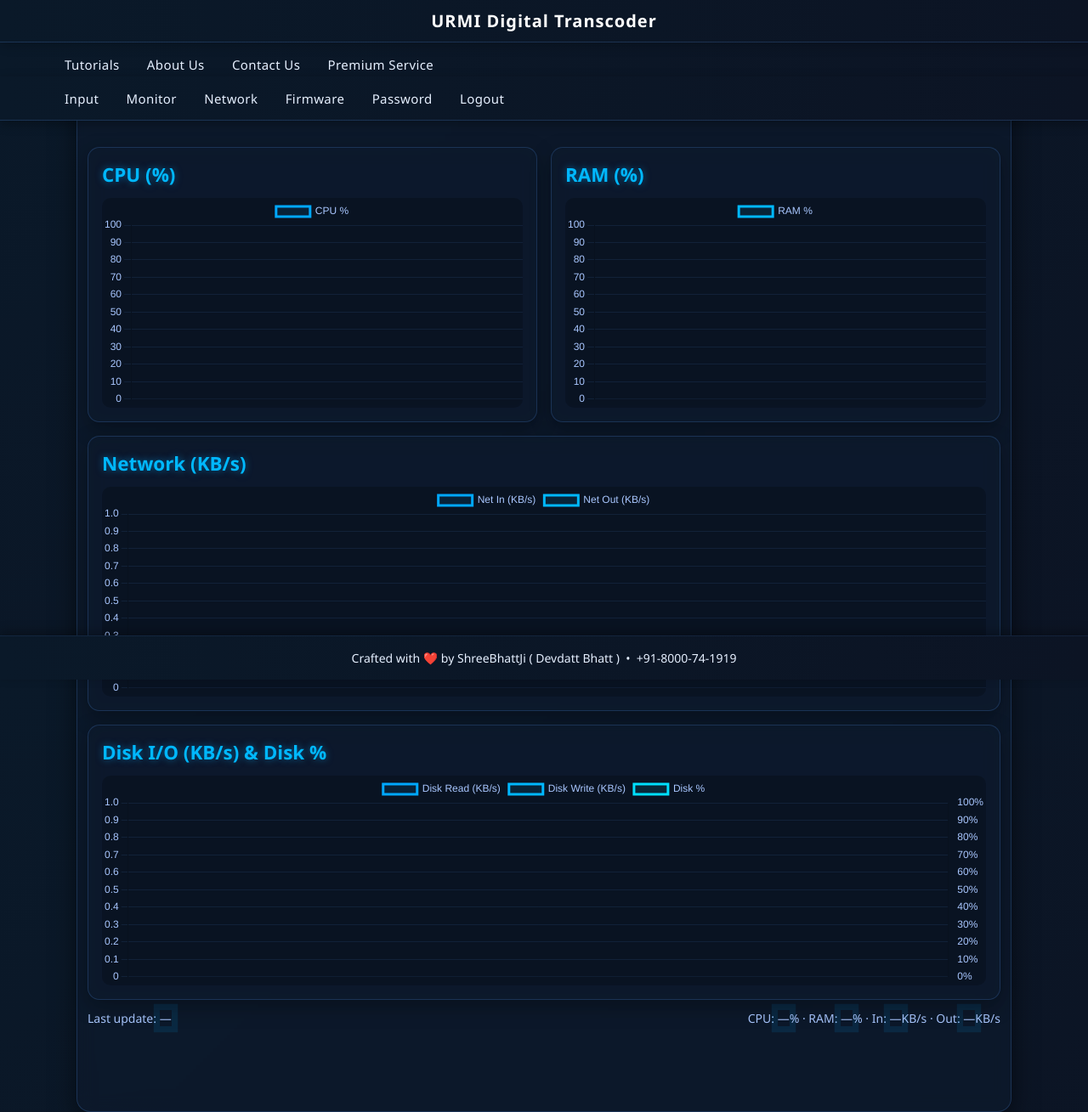
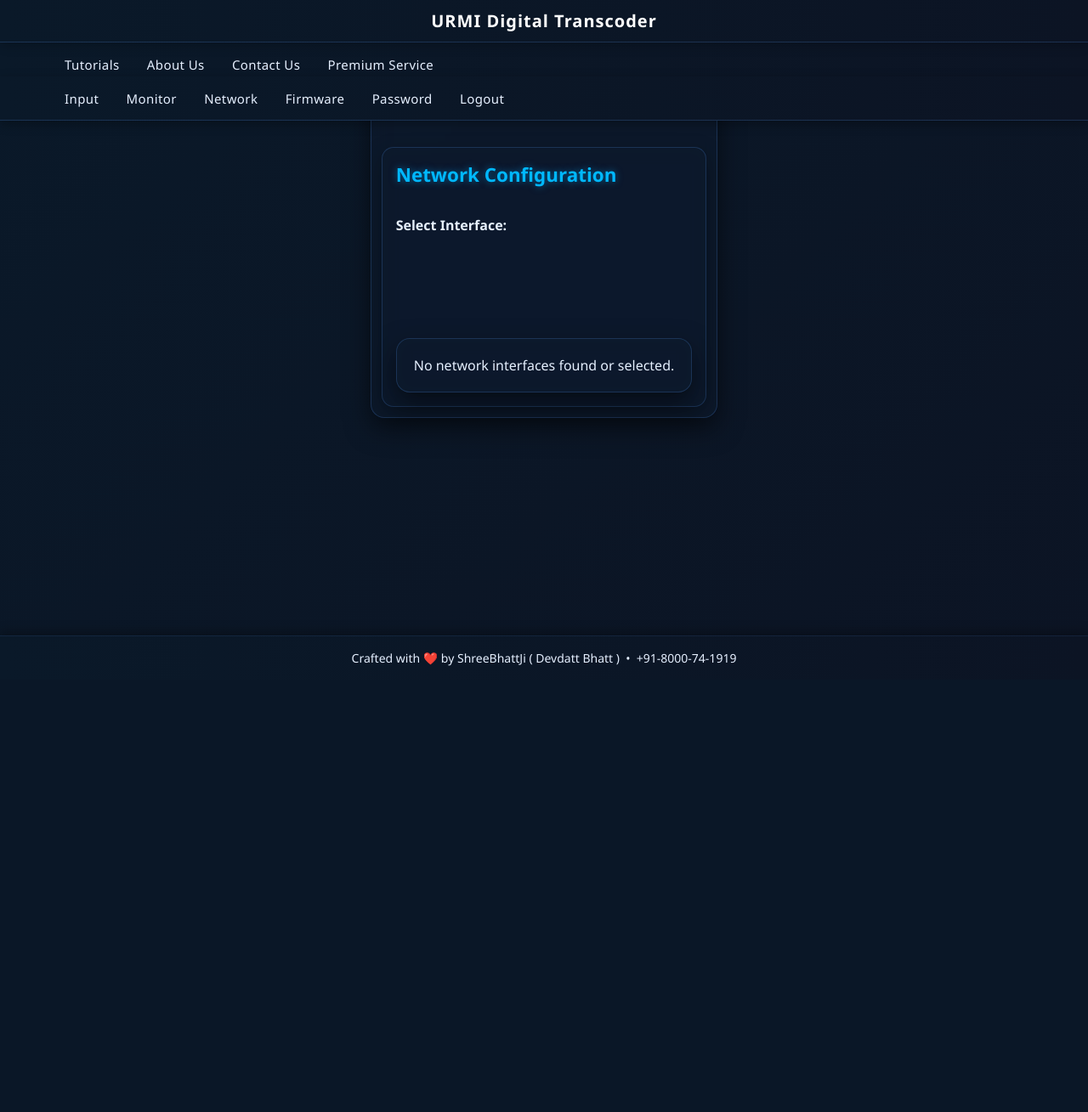
Before and after one commit to shreebhattji/urmic_transcoder, a PHP site: page / in a window 1280 px wide. Shown: the whole page at 85% size. After the commit the page ends 784 px from the top, so only its background shows below. Run offline with PHP 8.4, Linux system fonts and the light colour scheme; the visitor is signed in with stand-in values (Sample User, id 1).

Commit message:
ui upadte

```diff
--- a/html/index.php
+++ b/html/index.php
@@ -1,6 +1,4 @@
-<!-- index.php -->
 <?php
-
 /*
 Urmi you happy me happy licence
 
@@ -9,326 +7,246 @@ Copyright (c) 2026 shreebhattji
 License text:
 https://github.com/shreebhattji/Urmi/blob/main/licence.md
 */
+include 'header.php';
 
-include 'header.php'; ?>
+// Load network configuration
+$config_file = '/etc/urmi/network.json';
+$network_config = [];
+
+if (file_exists($config_file)) {
+  $config_data = file_get_contents($config_file);
+  $network_config = json_decode($config_data, true);
+}
+
+// Handle form submissions
+if ($_SERVER['REQUEST_METHOD'] === 'POST') {
+  if (isset($_POST['action'])) {
+    $interface = $_POST['interface'] ?? '';
+    $action = $_POST['action'];
+
+    if ($action === 'save') {
+      // Save configuration
+      $config = [
+        'interface' => $interface,
+        'method' => $_POST['method'] ?? '',
+        'ip' => $_POST['ip'] ?? '',
+        'netmask' => $_POST['netmask'] ?? '',
+        'gateway' => $_POST['gateway'] ?? '',
+        'dns' => $_POST['dns'] ?? '',
+        'multicast' => $_POST['multicast'] ?? 'off'
+      ];
+
+      $network_config[$interface] = $config;
+      file_put_contents($config_file, json_encode($network_config, JSON_PRETTY_PRINT));
+    } elseif ($action === 'activate') {
+      // Activate interface
+      exec("sudo ip link set $interface up", $output, $return_code);
+    } elseif ($action === 'deactivate') {
+      // Deactivate interface
+      exec("sudo ip link set $interface down", $output, $return_code);
+    }
+  }
+}
+
+// Get network interfaces excluding specific ones
+$interfaces = [];
+$output = [];
+exec('ip addr show', $output);
+
+$current_interface = null;
+$interface_data = [];
+
+foreach ($output as $line) {
+  // Match interface name
+  if (preg_match('/^\d+:\s+([a-zA-Z0-9]+):/', $line, $matches)) {
+    $current_interface = $matches[1];
+
+    // Skip interfaces we want to exclude
+    if (strpos($current_interface, 'enx') === 0) {
+      $current_interface = null;
+      continue;
+    }
+
+    if ($current_interface === 'lo') {
+      $current_interface = null;
+      continue;
+    }
+
+    // Check if interface is a bridge or docker interface
+    if (
+      strpos($current_interface, 'docker') === 0 ||
+      strpos($current_interface, 'br-') === 0 ||
+      strpos($current_interface, 'veth') === 0
+    ) {
+      $current_interface = null;
+      continue;
+    }
+
+    $interface_data[$current_interface] = [
+      'name' => $current_interface,
+      'ip' => '',
+      'mac' => '',
+      'status' => 'down',
+      'config' => $network_config[$current_interface] ?? null
+    ];
+  }
+
+  // Extract IP address
+  if ($current_interface && preg_match('/inet\s+(\d+\.\d+\.\d+\.\d+)/', $line, $matches)) {
+    $interface_data[$current_interface]['ip'] = $matches[1];
+  }
+
+  // Extract MAC address
+  if ($current_interface && preg_match('/link\/ether\s+([a-f0-9:]+)/', $line, $matches)) {
+    $interface_data[$current_interface]['mac'] = $matches[1];
+  }
+
+  // Check if interface is up
+  if ($current_interface && strpos($line, 'state UP') !== false) {
+    $interface_data[$current_interface]['status'] = 'up';
+  }
+}
+
+// Get selected interface from GET parameter or first interface
+$selected_interface = $_GET['interface'] ?? array_keys($interface_data)[0] ?? null;
+?>
 
 <div class="containerindex">
   <div class="grid">
-    <div class="card">
-      <h3><i class="fas fa-microchip"></i> CPU (%)</h3>
-      <div class="chart-wrap"><canvas id="cpuChart"></canvas></div>
-    </div>
-    <div class="card">
-      <h3><i class="fas fa-memory"></i> RAM (%)</h3>
-      <div class="chart-wrap"><canvas id="ramChart"></canvas></div>
-    </div>
     <div class="card wide">
-      <h3><i class="fas fa-network-wired"></i> Network (KB/s)</h3>
-      <div class="chart-wrap"><canvas id="netChart"></canvas></div>
-    </div>
-    <div class="card wide">
-      <h3><i class="fas fa-hdd"></i> Disk I/O (KB/s) & Disk %</h3>
-      <div class="chart-wrap"><canvas id="diskChart"></canvas></div>
+      <h3>Network Configuration</h3>
+
+      <!-- Interface selection -->
+      <div class="interface-selector">
+        <h4>Select Interface:</h4>
+        <div class="interface-list">
+          <?php foreach ($interface_data as $interface): ?>
+            <a href="?interface=<?php echo urlencode($interface['name']); ?>"
+              class="btn <?php echo $selected_interface === $interface['name'] ? 'btn-primary' : 'btn-outline-primary'; ?>">
+              <?php echo htmlspecialchars($interface['name']); ?>
+            </a>
+          <?php endforeach; ?>
+        </div>
+      </div>
+
+      <!-- Main container for network settings -->
+      <div class="network-settings-container">
+        <?php if ($selected_interface && isset($interface_data[$selected_interface])): ?>
+          <div class="interface-card">
+            <div class="interface-header">
+              <h5>Interface Settings</h5>
+              <span class="badge bg-<?php echo $interface_data[$selected_interface]['status'] === 'up' ? 'success' : 'secondary'; ?>">
+                <?php echo htmlspecialchars($interface_data[$selected_interface]['status']); ?>
+              </span>
+            </div>
+            <div class="interface-body">
+              <p><strong>IP Address:</strong> <?php echo htmlspecialchars($interface_data[$selected_interface]['ip'] ?: 'N/A'); ?></p>
+              <p><strong>MAC Address:</strong> <?php echo htmlspecialchars($interface_data[$selected_interface]['mac'] ?: 'N/A'); ?></p>
+            </div>
+            <div class="interface-footer">
+              <form method="post" action="" class="interface-form">
+                <input type="hidden" name="interface" value="<?php echo htmlspecialchars($selected_interface); ?>">
+                <input type="hidden" name="action" value="save">
+
+                <div class="mb-3">
+                  <label class="form-label">Configuration Method</label>
+                  <div class="form-check">
+                    <input class="form-check-input" type="radio" name="method" id="dhcp-<?php echo $selected_interface; ?>"
+                      value="dhcp" <?php echo ($interface_data[$selected_interface]['config']['method'] ?? '') === 'dhcp' ? 'checked' : ''; ?>>
+                    <label class="form-check-label" for="dhcp-<?php echo $selected_interface; ?>">
+                      DHCP
+                    </label>
+                  </div>
+                  <div class="form-check">
+                    <input class="form-check-input" type="radio" name="method" id="static-<?php echo $selected_interface; ?>"
+                      value="static" <?php echo ($interface_data[$selected_interface]['config']['method'] ?? '') === 'static' ? 'checked' : ''; ?>>
+                    <label class="form-check-label" for="static-<?php echo $selected_interface; ?>">
+                      Static IP
+                    </label>
+                  </div>
+                </div>
+
+                <div class="mb-3" id="static-ip-fields-<?php echo $selected_interface; ?>"
+                  style="<?php echo ($interface_data[$selected_interface]['config']['method'] ?? '') === 'static' ? 'display: block;' : 'display: none;'; ?>">
+                  <label class="form-label">IP Address</label>
+                  <input type="text" class="form-control" name="ip"
+                    value="<?php echo htmlspecialchars($interface_data[$selected_interface]['config']['ip'] ?? ''); ?>"
+                    placeholder="192.168.1.100">
+
+                  <label class="form-label mt-2">Netmask</label>
+                  <input type="text" class="form-control" name="netmask"
+                    value="<?php echo htmlspecialchars($interface_data[$selected_interface]['config']['netmask'] ?? ''); ?>"
+                    placeholder="255.255.255.0">
+
+                  <label class="form-label mt-2">Gateway</label>
+                  <input type="text" class="form-control" name="gateway"
+                    value="<?php echo htmlspecialchars($interface_data[$selected_interface]['config']['gateway'] ?? ''); ?>"
+                    placeholder="192.168.1.1">
+
+                  <label class="form-label mt-2">DNS Server</label>
+                  <input type="text" class="form-control" name="dns"
+                    value="<?php echo htmlspecialchars($interface_data[$selected_interface]['config']['dns'] ?? ''); ?>"
+                    placeholder="8.8.8.8">
+                </div>
+
+                <div class="mb-3">
+                  <label class="form-label">Multicast</label>
+                  <div class="form-check">
+                    <input class="form-check-input" type="radio" name="multicast" id="multicast-on-<?php echo $selected_interface; ?>"
+                      value="on" <?php echo ($interface_data[$selected_interface]['config']['multicast'] ?? 'off') === 'on' ? 'checked' : ''; ?>>
+                    <label class="form-check-label" for="multicast-on-<?php echo $selected_interface; ?>">
+                      Enable
+                    </label>
+                  </div>
+                  <div class="form-check">
+                    <input class="form-check-input" type="radio" name="multicast" id="multicast-off-<?php echo $selected_interface; ?>"
+                      value="off" <?php echo ($interface_data[$selected_interface]['config']['multicast'] ?? 'off') === 'off' ? 'checked' : ''; ?>>
+                    <label class="form-check-label" for="multicast-off-<?php echo $selected_interface; ?>">
+                      Disable
+                    </label>
+                  </div>
+                </div>
+
+                <div class="d-flex justify-content-between">
+                  <button type="submit" class="btn btn-primary">Save Configuration</button>
+                  <div>
+                    <button type="submit" name="action" value="activate"
+                      class="btn btn-success <?php echo $interface_data[$selected_interface]['status'] === 'up' ? 'disabled' : ''; ?>">
+                      Activate
+                    </button>
+                    <button type="submit" name="action" value="deactivate"
+                      class="btn btn-danger <?php echo $interface_data[$selected_interface]['status'] === 'down' ? 'disabled' : ''; ?>">
+                      Deactivate
+                    </button>
+                  </div>
+                </div>
+              </form>
+            </div>
+          </div>
+        <?php else: ?>
+          <div class="alert alert-info">
+            No network interfaces found or selected.
+          </div>
+        <?php endif; ?>
+      </div>
     </div>
   </div>
+</div>
 
-  <div style="margin-top:12px; color:#a9c7ff; display:flex; justify-content:space-between; font-size:14px;">
-    <div>Last update: <span id="lastUpdate" class="pulse">—</span></div>
-    <div>CPU: <span id="lastCpu" class="pulse">—</span>% · RAM: <span id="lastRam" class="pulse">—</span>% · In: <span id="lastIn" class="pulse">—</span>KB/s ·
-      Out: <span id="lastOut" class="pulse">—</span>KB/s</div>
-  </div>
-  <br>
-  <br>
-  <br>
-  <br>
-</div>
 <script>
-  const POLL_MS = 1000;
-  const JSON_URL = "metrics.json";
+  // Toggle static IP fields based on method selection
+  document.querySelectorAll('input[name^="method"]').forEach(radio => {
+    radio.addEventListener('change', function() {
+      const interfaceName = this.name.replace('method', '');
+      const staticFields = document.getElementById(`static-ip-fields-${interfaceName}`);
 
-  function toKB(v) {
-    return Math.round(v / 1024);
-  }
+      if (this.value === 'static') {
+        staticFields.style.display = 'block';
+      } else {
+        staticFields.style.display = 'none';
+      }
+    });
+  });
+</script>
 
-  const cpuChart = new Chart(document.getElementById('cpuChart').getContext('2d'), {
-    type: 'line',
-    data: {
-      labels: [],
-      datasets: [{
-        label: 'CPU %',
-        data: [],
-        fill: false,
-        borderColor: '#00a8ff',
-        backgroundColor: 'rgba(0, 168, 255, 0.1)',
-        tension: 0.4,
-        pointRadius: 0,
-        pointHoverRadius: 6
-      }]
-    },
-    options: {
-      responsive: true,
-      maintainAspectRatio: false,
-      scales: {
-        y: {
-          min: 0,
-          max: 100,
-          grid: {
-            color: 'rgba(92, 158, 255, 0.1)'
-          },
-          ticks: {
-            color: '#a9c7ff'
-          }
-        },
-        x: {
-          grid: {
-            color: 'rgba(92, 158, 255, 0.1)'
-          },
-          ticks: {
-            color: '#a9c7ff'
-          }
-        }
-      },
-      plugins: {
-        legend: {
-          labels: {
-            color: '#a9c7ff'
-          }
-        }
-      }
-    }
-  });
-
-  const ramChart = new Chart(document.getElementById('ramChart').getContext('2d'), {
-    type: 'line',
-    data: {
-      labels: [],
-      datasets: [{
-        label: 'RAM %',
-        data: [],
-        fill: false,
-        borderColor: '#00b8ff',
-        backgroundColor: 'rgba(0, 184, 255, 0.1)',
-        tension: 0.4,
-        pointRadius: 0,
-        pointHoverRadius: 6
-      }]
-    },
-    options: {
-      responsive: true,
-      maintainAspectRatio: false,
-      scales: {
-        y: {
-          min: 0,
-          max: 100,
-          grid: {
-            color: 'rgba(92, 158, 255, 0.1)'
-          },
-          ticks: {
-            color: '#a9c7ff'
-          }
-        },
-        x: {
-          grid: {
-            color: 'rgba(92, 158, 255, 0.1)'
-          },
-          ticks: {
-            color: '#a9c7ff'
-          }
-        }
-      },
-      plugins: {
-        legend: {
-          labels: {
-            color: '#a9c7ff'
-          }
-        }
-      }
-    }
-  });
-
-  const netChart = new Chart(document.getElementById('netChart').getContext('2d'), {
-    type: 'line',
-    data: {
-      labels: [],
-      datasets: [{
-          label: 'Net In (KB/s)',
-          data: [],
-          fill: false,
-          borderColor: '#00a8ff',
-          backgroundColor: 'rgba(0, 168, 255, 0.1)',
-          tension: 0.4,
-          pointRadius: 0,
-          pointHoverRadius: 6
-        },
-        {
-          label: 'Net Out (KB/s)',
-          data: [],
-          fill: false,
-          borderColor: '#00b8ff',
-          backgroundColor: 'rgba(0, 184, 255, 0.1)',
-          tension: 0.4,
-          pointRadius: 0,
-          pointHoverRadius: 6
-        }
-      ]
-    },
-    options: {
-      responsive: true,
-      maintainAspectRatio: false,
-      scales: {
-        y: {
-          beginAtZero: true,
-          grid: {
-            color: 'rgba(92, 158, 255, 0.1)'
-          },
-          ticks: {
-            color: '#a9c7ff'
-          }
-        },
-        x: {
-          grid: {
-            color: 'rgba(92, 158, 255, 0.1)'
-          },
-          ticks: {
-            color: '#a9c7ff'
-          }
-        }
-      },
-      plugins: {
-        legend: {
-          labels: {
-            color: '#a9c7ff'
-          }
-        }
-      }
-    }
-  });
-
-  const diskChart = new Chart(document.getElementById('diskChart').getContext('2d'), {
-    type: 'line',
-    data: {
-      labels: [],
-      datasets: [{
-          label: 'Disk Read (KB/s)',
-          data: [],
-          fill: false,
-          borderColor: '#00a8ff',
-          backgroundColor: 'rgba(0, 168, 255, 0.1)',
-          tension: 0.4,
-          pointRadius: 0,
-          pointHoverRadius: 6
-        },
-        {
-          label: 'Disk Write (KB/s)',
-          data: [],
-          fill: false,
-          borderColor: '#00b8ff',
-          backgroundColor: 'rgba(0, 184, 255, 0.1)',
-          tension: 0.4,
-          pointRadius: 0,
-          pointHoverRadius: 6
-        },
-        {
-          label: 'Disk %',
-          data: [],
-          yAxisID: 'percent',
-          fill: false,
-          borderColor: '#00e0ff',
-          backgroundColor: 'rgba(0, 224, 255, 0.1)',
-          tension: 0.4,
-          pointRadius: 0,
-          pointHoverRadius: 6
-        }
-      ]
-    },
-    options: {
-      responsive: true,
-      maintainAspectRatio: false,
-      scales: {
-        y: {
-          position: 'left',
-          beginAtZero: true,
-          grid: {
-            color: 'rgba(92, 158, 255, 0.1)'
-          },
-          ticks: {
-            color: '#a9c7ff'
-          }
-        },
-        percent: {
-          position: 'right',
-          min: 0,
-          max: 100,
-          grid: {
-            display: false
-          },
-          ticks: {
-            color: '#a9c7ff',
-            callback: v => v + '%'
-          }
-        },
-        x: {
-          grid: {
-            color: 'rgba(92, 158, 255, 0.1)'
-          },
-          ticks: {
-            color: '#a9c7ff'
-          }
-        }
-      },
-      plugins: {
-        legend: {
-          labels: {
-            color: '#a9c7ff'
-          }
-        }
-      }
-    }
-  });
-
-  async function update() {
-    try {
-      const res = await fetch(JSON_URL + "?_=" + Date.now(), {
-        cache: 'no-store'
-      });
-      if (!res.ok) throw new Error('fetch fail ' + res.status);
-      const j = await res.json();
-
-      const labels = j.timestamps.map(t => new Date(t).toLocaleTimeString());
-      cpuChart.data.labels = labels;
-      cpuChart.data.datasets[0].data = j.cpu_percent;
-
-      ramChart.data.labels = labels;
-      ramChart.data.datasets[0].data = j.ram_percent;
-
-      netChart.data.labels = labels;
-      netChart.data.datasets[0].data = j.net_in_Bps.map(toKB);
-      netChart.data.datasets[1].data = j.net_out_Bps.map(toKB);
-
-      diskChart.data.labels = labels;
-      diskChart.data.datasets[0].data = j.disk_read_Bps.map(toKB);
-      diskChart.data.datasets[1].data = j.disk_write_Bps.map(toKB);
-      diskChart.data.datasets[2].data = j.disk_percent;
-
-      cpuChart.update();
-      ramChart.update();
-      netChart.update();
-      diskChart.update();
-
-      const last = labels.length - 1;
-      if (last >= 0) {
-        document.getElementById('lastUpdate').textContent = labels[last];
-        document.getElementById('lastCpu').textContent = j.cpu_percent[last];
-        document.getElementById('lastRam').textContent = j.ram_percent[last];
-        document.getElementById('lastIn').textContent = toKB(j.net_in_Bps[last]);
-        document.getElementById('lastOut').textContent = toKB(j.net_out_Bps[last]);
-      }
-    } catch (e) {
-      console.error('update failed', e);
-    }
-  }
-
-  setInterval(update, POLL_MS);
-  update();
-</script>
-<?php include 'footer.php'; ?>
+<?php include 'footer.php' ?>
```
